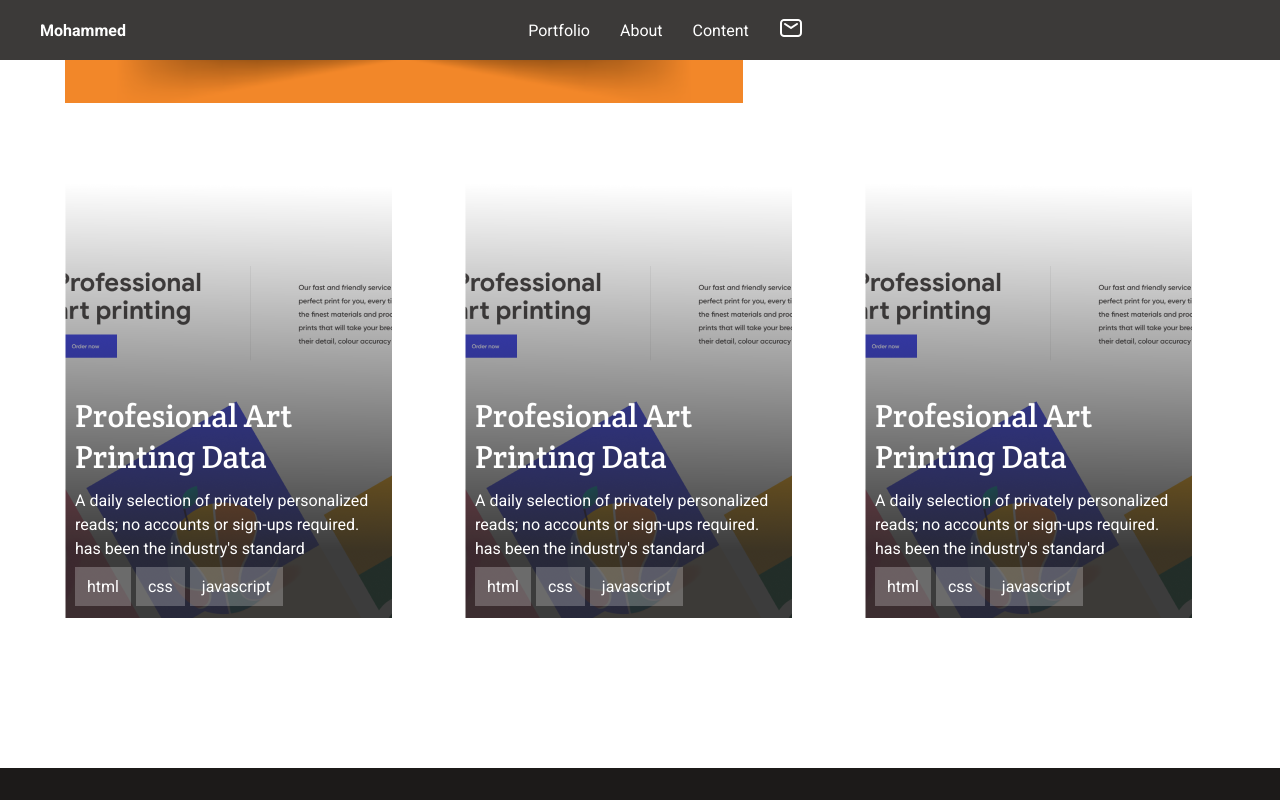
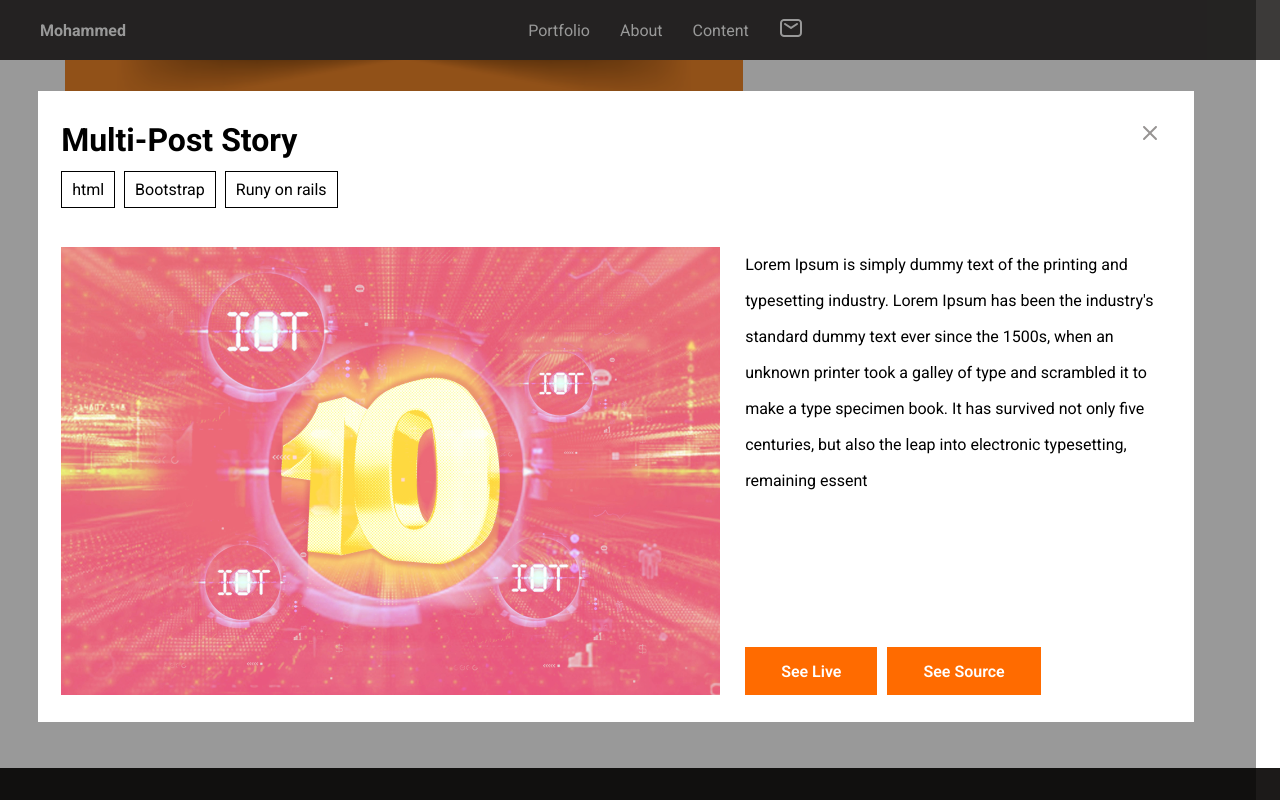
Before and after one commit to mhamedGd/Portfolio-Folks, a website: page index.html in a window 1280 px wide. Both pictures are taken after a click on the button 228 px from the left and 1815 px from the top of the page. Shown: the part 1415-2215 px from the top of the page. Drawn offline with Linux system fonts and the light colour scheme.

Commit message:
Add desktop popup details window

```diff
--- a/index.js
+++ b/index.js
@@ -69,6 +69,7 @@ function CreateProjectCard(project_info) {
 
     const PROJECT_BUTTON = document.createElement('button');
     PROJECT_BUTTON.classList.add('project-card-template-hover');
+    PROJECT_BUTTON.addEventListener('click', ViewHideProject);
     PROJECT_CARD.appendChild(PROJECT_BUTTON);
 
     const PROJECT_INFO_DIV = document.createElement('div');
@@ -107,7 +108,8 @@ function CreateProjectCard(project_info) {
 }
 
 for(let i = 0; i < PROJECTS_INFO.length; i++){
-    CreateProjectCard(PROJECTS_INFO[i]);
+
+    CreateProjectCard(PROJECTS_INFO[0]);
 }
 
 document.querySelector('.project-details-popup-window-cancel').addEventListener('click', ViewHideProject);
--- a/style.css
+++ b/style.css
@@ -36,23 +36,15 @@ body {
   font-family: var(--roboto);
   font-weight: 600;
   font-size: 16px;
-  transition: 0.5s;
+  transition: 0.25s;
 }
 
 .link-styler:hover {
   background: var(--orange-color-click);
   border: 2px solid var(--orange-color);
   color: var(--orange-color);
-  padding: 10px 16px;
   cursor: pointer;
   font-size: 17px;
-}
-
-.link-styler:focus {
-  background: var(--orange-color);
-  padding: 12px 18px;
-  color: white;
-  border: none;
 }
 
 .icon {
@@ -270,6 +262,7 @@ body {
 }
 
 .project-details-popup-window-cancel {
+  cursor: pointer;
   position: absolute;
   transform: translate(300px, 20px);
   background: none;
@@ -299,6 +292,8 @@ body {
 }
 
 .project-details-popup-info {
+  display: flex;
+  flex-direction: column;
   margin-top: 50px;
 }
 
@@ -321,16 +316,6 @@ body {
   padding-right: 36px;
   padding-left: 36px;
   height: 48px;
-}
-
-.project-details-popup-buttons-container div {
-  display: inline;
-  height: 0;
-  width: 0;
-}
-
-.project-details-popup-buttons-container div > img {
-  width: 24px;
 }
 
 .works-section {
@@ -696,6 +681,49 @@ body {
     margin: 10px 0 0 0;
   }
 
+  .project-details-popup-window {
+    width: 1156px;
+    height: 631px;
+    grid-template-columns: 0.96fr;
+  }
+
+  .project-details-popup-window-cancel {
+    transform: translate(1100px, 30px);
+  }
+
+  .project-details-popup-header h2 {
+    margin-top: 30px;
+  }
+
+  .project-details-list {
+    margin-top: -30px;
+  }
+
+  .project-details-popup-info {
+    flex-direction: row;
+    gap: 25px;
+  }
+
+  .project-details-popup-info img {
+    width: 660px;
+  }
+
+  .project-details-popup-paracontainer {
+    display: flex;
+    flex-direction: column;
+    justify-content: space-between;
+  }
+
+  .project-details-popup-paracontainer p {
+    margin-top: 0;
+    line-height: 36px;
+  }
+
+  .project-details-popup-buttons-container {
+    justify-content: flex-start;
+    gap: 10px;
+  }
+
   .works-section {
     grid-template-columns: repeat(3, 350px);
     row-gap: 80px;
```
